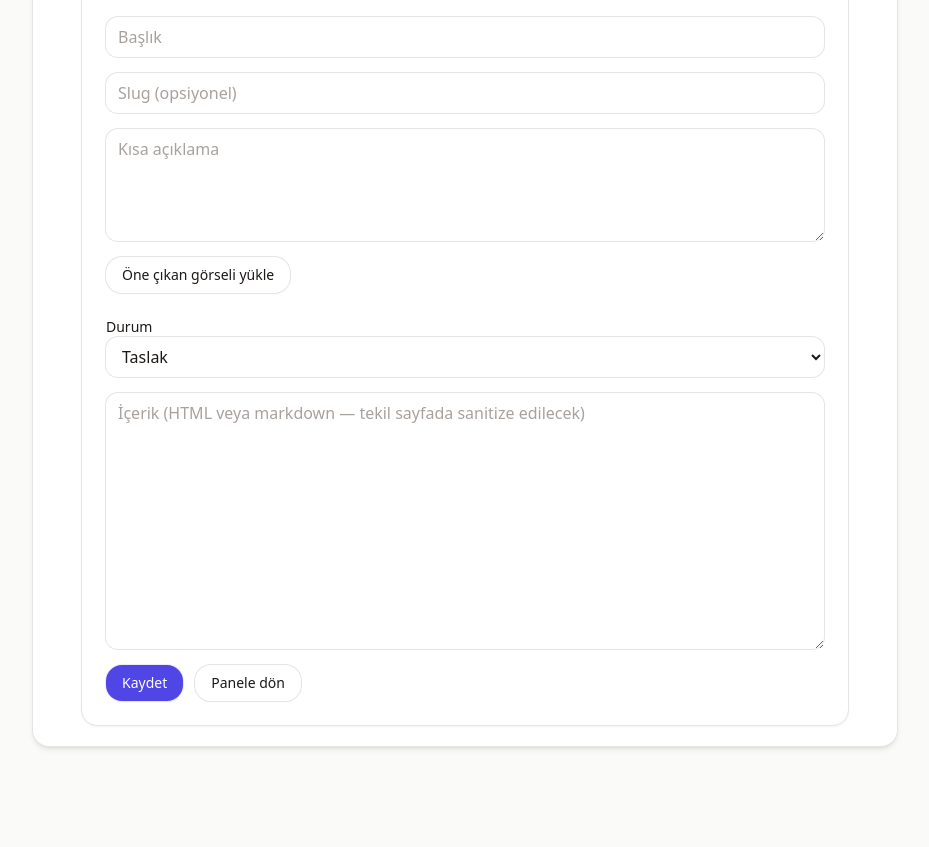
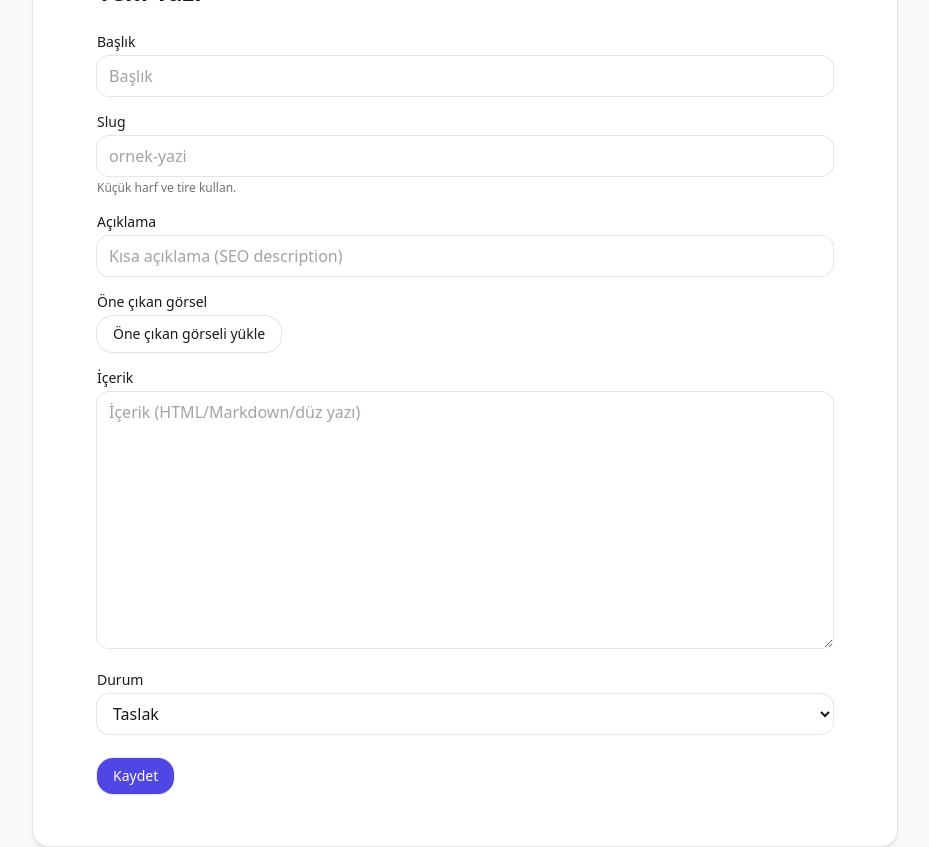
Before and after one commit to kuleliworks/kahve-fali, a Next.js app: page /panel/blog/yeni in a window 1280 px wide. Shown: the part 260-1107 px from the top of the page, without its empty margins (175-1104 px from the left). Built offline with nearby package versions, Linux system fonts and the light colour scheme.

Commit message:
Update NewPostClient.tsx

```diff
--- a/app/panel/blog/yeni/NewPostClient.tsx
+++ b/app/panel/blog/yeni/NewPostClient.tsx
@@ -1,150 +1,140 @@
 "use client";
 
 import { useState } from "react";
+import { useRouter } from "next/navigation";
 import BlogImageUpload from "@/components/BlogImageUpload";
-import { useRouter } from "next/navigation";
 
-function slugify(input: string) {
-  const map: Record<string,string> = {
-    "ı":"i","İ":"i","ğ":"g","Ğ":"g","ü":"u","Ü":"u","ş":"s","Ş":"s","ö":"o","Ö":"o","ç":"c","Ç":"c",
+type FormState = {
+  title: string;
+  slug: string;
+  description?: string;
+  image?: string; // ← URL burada tutuluyor
+  content?: string;
+  status: "draft" | "pub";
 };
-  const tr = input.split("").map(ch => map[ch] ?? ch).join("");
-  return tr
-    .toLowerCase()
-    .normalize("NFKD").replace(/[\u0300-\u036f]/g, "")
-    .replace(/[^a-z0-9]+/g, "-")
-    .replace(/(^-|-$)/g, "");
-}
 
 export default function NewPostClient() {
-  const [title, setTitle] = useState("");
-  const [slug, setSlug] = useState("");
-  const [description, setDescription] = useState("");
-  const [content, setContent] = useState("");
-  const [status, setStatus] = useState<"draft" | "pub">("draft");
+  const [d, setD] = useState<FormState>({
+    title: "",
+    slug: "",
+    description: "",
+    image: "",
+    content: "",
+    status: "draft",
+  });
+  const [saving, setSaving] = useState(false);
+  const [err, setErr] = useState<string | null>(null);
+  const router = useRouter();
 
-  // Görsel için hem public önizleme (imageUrl) hem de /media key (imageKey)
-  const [imageUrl, setImageUrl] = useState("");
-  const [imageKey, setImageKey] = useState("");
+  async function save() {
+    setErr(null);
+    setSaving(true);
+    try {
+      const body = {
+        title: d.title,
+        slug: d.slug,
+        description: d.description,
+        image: d.image,     // ← upload’dan gelen public URL
+        content: d.content,
+        status: d.status,
+      };
 
-  const [busy, setBusy] = useState(false);
-  const [err, setErr] = useState<string | null>(null);
-  const [done, setDone] = useState<{slug: string} | null>(null);
-
-  const router = useRouter();
-  const finalSlug = slug || slugify(title);
-
-  async function onSubmit() {
-    setErr(null);
-    if (!title || !finalSlug) {
-      setErr("Başlık ve slug zorunlu.");
-      return;
-    }
-    setBusy(true);
-    try {
-      const body = JSON.stringify({
-        title,
-        slug: finalSlug,
-        description,
-        image: imageUrl, // fallback tam URL
-        imageKey,        // /media için key
-        content,
-        status
+      const res = await fetch("/api/blog/create", {
+        method: "POST",
+        headers: { "Content-Type": "application/json" },
+        body: JSON.stringify(body),
       });
 
-      const res = await fetch("/api/blog/new", {
-        method: "POST",
-        headers: { "Content-Type": "application/json" },
-        body
-      });
       const json = await res.json().catch(() => ({}));
+      if (!res.ok) throw new Error(json?.error || "Kayıt başarısız.");
 
-      if (!res.ok) throw new Error(json?.error || "Kayıt başarısız");
-
-      setDone({ slug: finalSlug });
+      // basit onay
+      alert("Yazı eklendi.");
+      router.push(`/blog/${d.slug}`);
     } catch (e: any) {
-      setErr(e?.message || "Bir hata oluştu");
+      setErr(e?.message || "Hata");
     } finally {
-      setBusy(false);
+      setSaving(false);
     }
   }
 
   return (
-    <div className="mx-auto max-w-3xl rounded-2xl border border-stone-200 bg-white p-6 shadow-sm">
-      <h1 className="text-2xl font-semibold">Yeni Yazı</h1>
+    <div className="mx-auto max-w-3xl px-4 py-8">
+      <h1 className="text-2xl font-bold">Yeni Yazı</h1>
 
-      <div className="mt-4 grid gap-4">
+      <div className="mt-6 grid gap-4">
+        <div>
+          <label className="block text-sm font-medium">Başlık</label>
           <input
-          className="input"
+            className="input mt-1"
+            value={d.title}
+            onChange={(e) => setD({ ...d, title: e.target.value })}
             placeholder="Başlık"
-          value={title}
-          onChange={(e)=>setTitle(e.target.value)}
           />
+        </div>
 
+        <div>
+          <label className="block text-sm font-medium">Slug</label>
           <input
-          className="input"
-          placeholder="Slug (opsiyonel)"
-          value={slug}
-          onChange={(e)=>setSlug(slugify(e.target.value))}
+            className="input mt-1"
+            value={d.slug}
+            onChange={(e) => setD({ ...d, slug: e.target.value })}
+            placeholder="ornek-yazi"
           />
+          <p className="mt-1 text-xs text-stone-500">Küçük harf ve tire kullan.</p>
+        </div>
 
+        <div>
+          <label className="block text-sm font-medium">Açıklama</label>
+          <input
+            className="input mt-1"
+            value={d.description || ""}
+            onChange={(e) => setD({ ...d, description: e.target.value })}
+            placeholder="Kısa açıklama (SEO description)"
+          />
+        </div>
+
+        <div>
+          <label className="block text-sm font-medium">Öne çıkan görsel</label>
+          <div className="mt-1">
+            <BlogImageUpload onDone={(url) => setD({ ...d, image: url })} />
+            {d.image && (
+              <p className="mt-2 text-xs text-stone-600 break-all">
+                Kayıtlı URL: {d.image}
+              </p>
+            )}
+          </div>
+        </div>
+
+        <div>
+          <label className="block text-sm font-medium">İçerik</label>
           <textarea
-          className="input h-28"
-          placeholder="Kısa açıklama"
-          value={description}
-          onChange={(e)=>setDescription(e.target.value)}
+            className="input mt-1 h-64"
+            value={d.content || ""}
+            onChange={(e) => setD({ ...d, content: e.target.value })}
+            placeholder="İçerik (HTML/Markdown/düz yazı)"
           />
+        </div>
 
-        {/* Görsel yükleme */}
-<BlogImageUpload onDone={(url) => setD({ ...d, image: url })} />
-
-
-        <div className="mt-2">
+        <div>
           <label className="block text-sm font-medium">Durum</label>
           <select
-            className="input"
-            value={status}
-            onChange={(e)=>setStatus(e.target.value as any)}
+            className="input mt-1"
+            value={d.status}
+            onChange={(e) => setD({ ...d, status: e.target.value as any })}
           >
             <option value="draft">Taslak</option>
             <option value="pub">Yayınla</option>
           </select>
         </div>
 
-        <textarea
-          className="input h-64"
-          placeholder="İçerik (HTML veya markdown — tekil sayfada sanitize edilecek)"
-          value={content}
-          onChange={(e)=>setContent(e.target.value)}
-        />
+        {err && <p className="text-sm text-red-600">{err}</p>}
 
-        {err && <div className="text-sm text-red-600">{err}</div>}
-
-        {!done ? (
-          <div className="flex gap-3">
-            <button className="btn btn-primary" onClick={onSubmit} disabled={busy}>
-              {busy ? "Kaydediliyor…" : "Kaydet"}
+        <div className="pt-2">
+          <button className="btn btn-primary" onClick={save} disabled={saving}>
+            {saving ? "Kaydediliyor…" : "Kaydet"}
           </button>
-            <button className="btn btn-ghost" onClick={()=>router.push("/panel/blog")}>Panele dön</button>
         </div>
-        ) : (
-          <div className="rounded-xl border border-emerald-300 bg-emerald-50 p-4">
-            <div className="font-medium">İçerik kaydedildi.</div>
-            <div className="mt-3 flex gap-3">
-              <a className="btn btn-primary" href={`/blog/${done.slug}`}>Yazıyı Gör</a>
-              <button
-                className="btn btn-ghost"
-                onClick={()=>{
-                  setTitle(""); setSlug(""); setDescription(""); setContent("");
-                  setImageUrl(""); setImageKey(""); setStatus("draft"); setDone(null);
-                }}
-              >
-                Yeni Yazı Ekle
-              </button>
-              <a className="btn btn-ghost" href="/panel/blog">Panele Dön</a>
-            </div>
-          </div>
-        )}
       </div>
     </div>
   );
```
Lines whose indentation alone changed are shown as unchanged.
